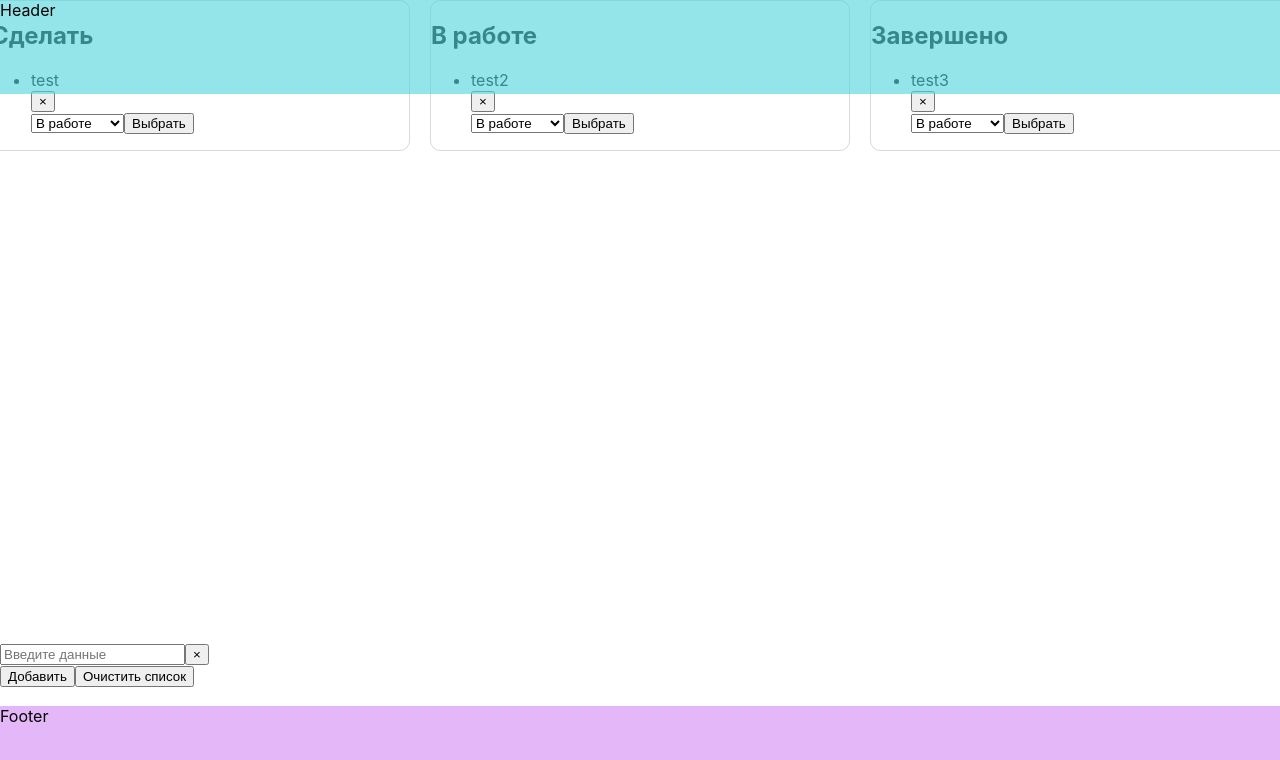
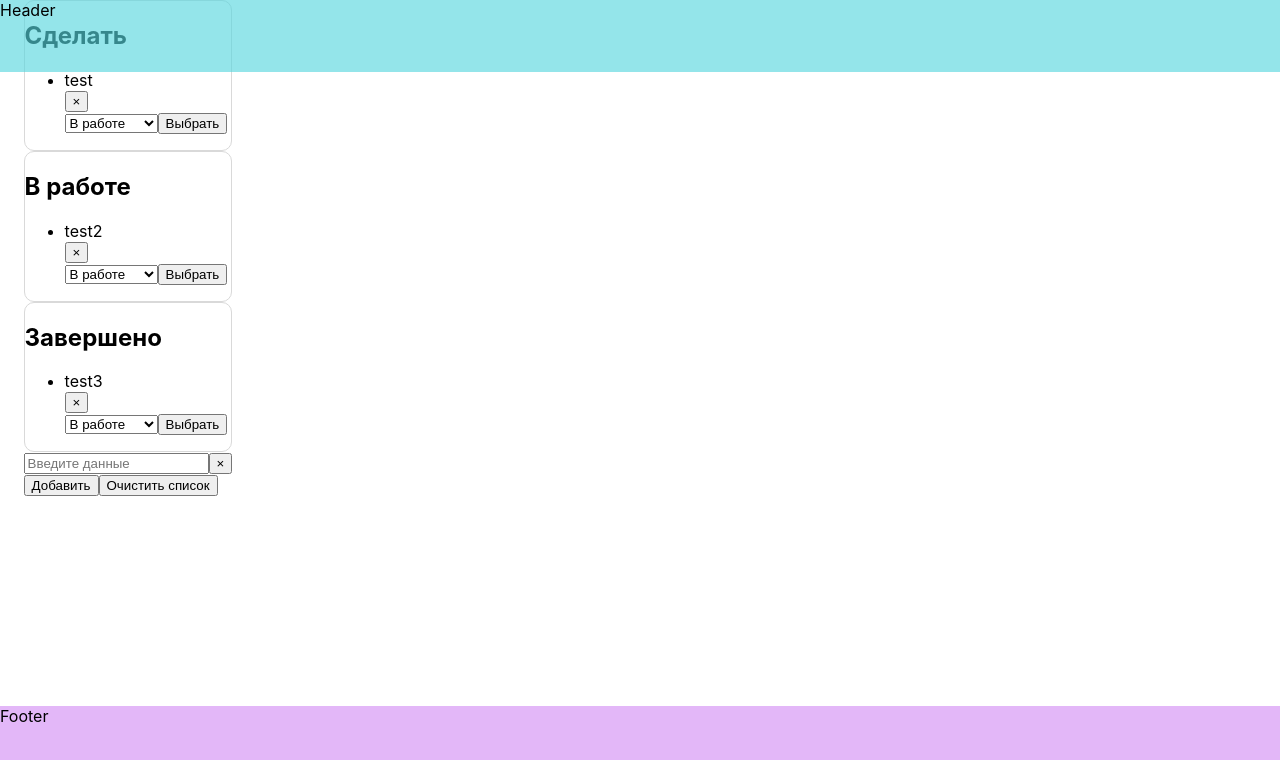
Before and after one commit to HelgaTaleriko/ToDoList2, a React (Create React App) app: page / in a window 1280 px wide. Shown: the top 760 px of the page. Built offline with nearby package versions, Linux system fonts and the light colour scheme.

Commit message:
feat(css-3): grid

```diff
--- a/src/ToDoList/FinalTDL.tsx
+++ b/src/ToDoList/FinalTDL.tsx
@@ -3,7 +3,7 @@ import "./ToDoList.css";
 
 export const FinalTDL = () => {
   return (
-    <div>
+    <div className="container">
       <div className="header">Header</div>
       <ToDoList />
       <div className="footer">Footer</div>
--- a/src/ToDoList/ToDoList.css
+++ b/src/ToDoList/ToDoList.css
@@ -1,17 +1,39 @@
 
 .header{
-    /* Хедер */
-
     position: absolute;
     left: 0%;
     right: 0%;
     top: 0%;
-    bottom: 88.28%;
+    bottom: 91%;
 
     background: rgba(86, 214, 222, 0.63);
 }
+.container{
+    display: grid;
+    place-items: center;
+    grid-template-columns: repeat(5,1fr);
+    grid-template-rows: repeat(4,1fr);
+    height: 100vh;
+    grid-row-gap: 85px;
+
+    /*grid-template-rows: minmax(60px,auto) 50% 20% minmax(120px,auto);*/
+
+
+
+
+;
+
+}
+
+/*div#columns{*/
+/*    display: grid;*/
+/*    grid-template-columns: minmax(420px,auto) minmax(420px,auto) minmax(420px,auto);*/
+/*    */
+/*    grid-gap: 20px;*/
+/*    justify-content: center;*/
+/*}*/
 .footer{
-    /* Футер */
+    /*!* Футер *!*/
 
 
     position: absolute;
@@ -19,17 +41,19 @@
     right: 0%;
     top: 88.28%;
     bottom: 0%;
-
     background: rgba(201, 115, 242, 0.51);
 }
-div#columns{
-    display: grid;
-    grid-template-columns: minmax(420px,auto) minmax(420px,auto) minmax(420px,auto);
-    grid-template-rows: 2fr 4fr 2fr;
-    grid-gap: 20px;
-    justify-content: center;
-grid-row: 2/6;
+#columns{
+    /*grid-area: columns;*/
+    grid-column-gap: 20px;
+
+
+
 }
+.input{
+    grid-area: input;
+}
+
 div.toDo{
     /* Колонка */
 
@@ -41,7 +65,6 @@ div.toDo{
     /*height: 601px;*/
 
     /* Rectangle 10 */
-
 
     box-sizing: border-box;
     border: 1px solid #D9D9D9;
@@ -100,6 +123,9 @@ div.completed{
     /*margin-left: 966px;*/
     /*width: 495px;*/
     /*height: 601px;*/
+    /*grid-column: 4/5;*/
+    /*grid-row: 2/3;*/
+
 
     box-sizing: border-box;
     border: 1px solid #D9D9D9;
--- a/src/ToDoList/ToDoListDisplay/TDLEdit/TDLEdit.tsx
+++ b/src/ToDoList/ToDoListDisplay/TDLEdit/TDLEdit.tsx
@@ -21,7 +21,7 @@ export const TDLEdit = ({ item, saveTodo }: Iprops) => {
   };
 
   return isEdit ? (
-    <div>
+    <div className="input">
       <input onChange={handleChange} value={text} />
       <button onClick={handleClickEdit}>Сохранить</button>
     </div>
```
